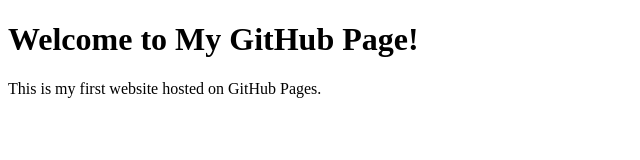
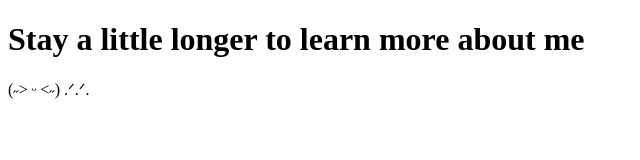
Before and after one commit to Suprteddy75/Suprteddy75.github.io, a plain HTML site: page index.html in a window 1280 px wide. Shown: the whole page, without its empty margins (0-640 px from the left). Drawn offline with Linux system fonts and the light colour scheme.

Commit message:
Update index.html

```diff
--- a/index.html
+++ b/index.html
@@ -8,15 +8,15 @@
 
 <meta name="viewport" content="width=device-width, initial-scale=1.0">
 
-<title>My GitHub Page</title>
+<title>Chloe's Website</title>
 
 </head>
 
 <body>
 
-<h1>Welcome to My GitHub Page!</h1>
+<h1>Stay a little longer to learn more about me</h1>
 
-<p>This is my first website hosted on GitHub Pages.</p>
+<p>(˶˃ ᵕ ˂˶) .ᐟ.ᐟ.</p>
 
 </body>
 
```
